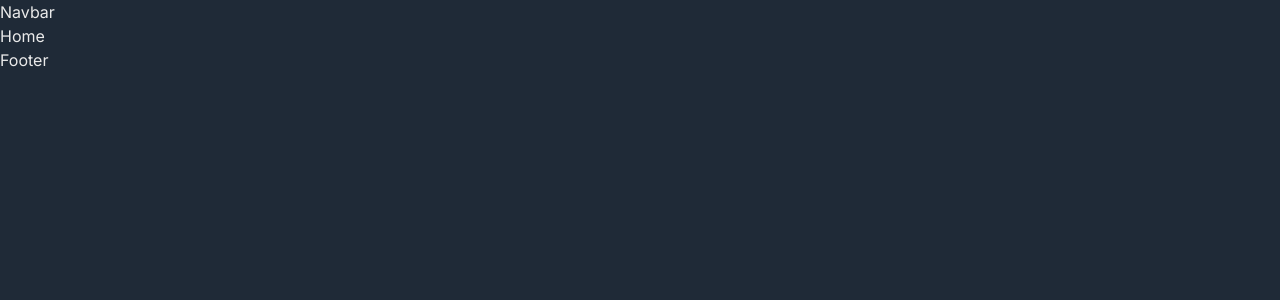
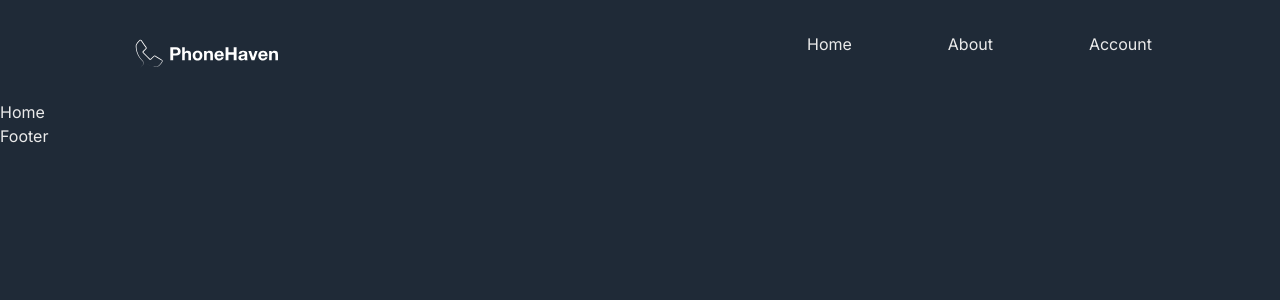
Before and after one commit to s-sajib/PhoneHaven, a Next.js app: page / in a window 1280 px wide. Shown: the top 300 px of the page. Built offline with nearby package versions, Linux system fonts and the light colour scheme.

Commit message:
feat: create Navbar

```diff
--- a/components/shared/Navbar.jsx
+++ b/components/shared/Navbar.jsx
@@ -1,5 +1,22 @@
+import Image from "next/image";
+import logo from "../../assets/images/logo_dark.svg"
 const Navbar = () => {
-  return <div>Navbar</div>;
+  return <nav className="mx-32 my-8">
+  <div className="flex justify-between align-middle">
+    <Image src={logo} alt="logo" width={150} height={93} />
+  <ul className="flex justify-evenly space-x-24">
+    <li>
+      Home
+    </li>
+    <li>
+      About
+    </li>
+    <li>
+      Account
+    </li>
+  </ul>
+  </div>
+  </nav>;
 };
 
 export default Navbar;
--- a/package.json
+++ b/package.json
@@ -42,6 +42,6 @@
     "postcss": "^8",
     "prettier": "^2.8.8",
     "prettier-plugin-tailwind": "^2.2.12",
-    "tailwindcss": "^3.3.0"
+    "tailwindcss": "^3.4.1"
   }
 }
```
Also changed, not shown: assets/images/logo_dark.svg, 1 other file (tests, documents, lock files or other folders).
